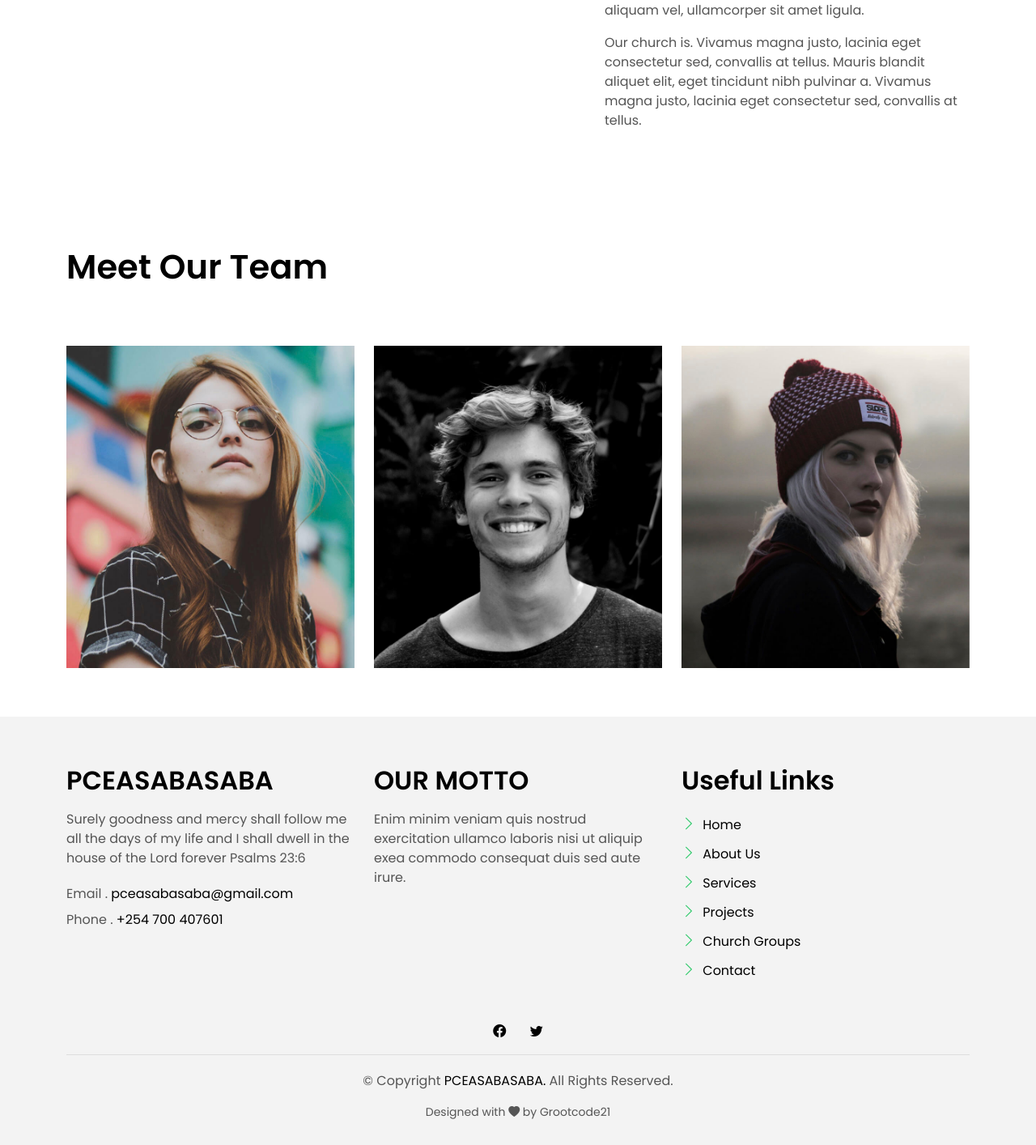
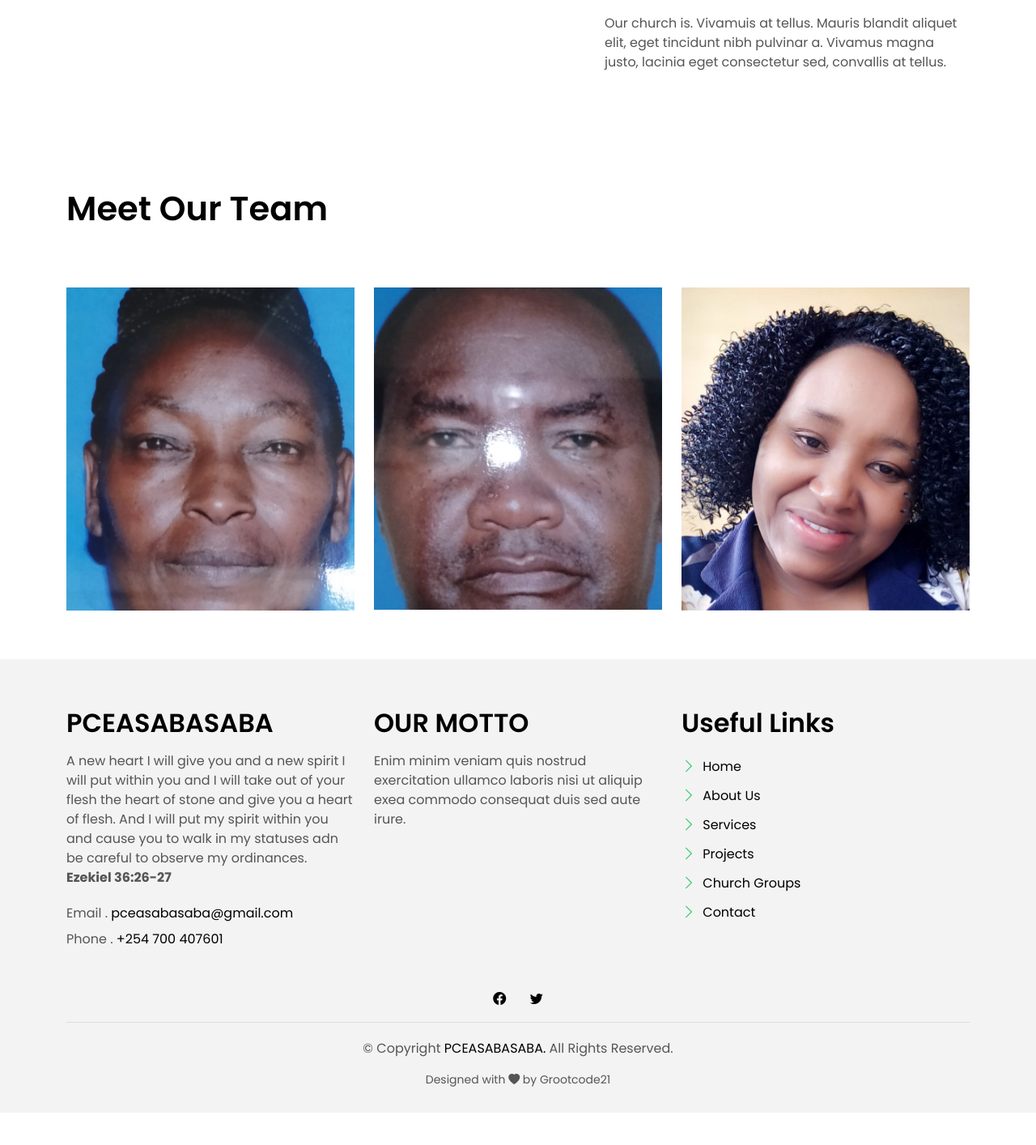
Before and after one commit to HashInferni/churchwebsite, a Django app: page /about.html/ in a window 1280 px wide. Shown: the part 1416-2830 px from the top of the page at 81% size. After the commit the page ends 2758 px from the top, so only its background shows below. Run offline with Django 4.2, Linux system fonts and the light colour scheme; some libraries are stand-ins or nearby versions.

Commit message:
Continuous improvements

```diff
--- a/mysite/settings.py
+++ b/mysite/settings.py
@@ -10,6 +10,7 @@ For the full list of settings and their values, see
 https://docs.djangoproject.com/en/4.0/ref/settings/
 """
 import os
+from django.conf import ENVIRONMENT_VARIABLE
 import django_heroku
 from decouple import config
 import dj_database_url
@@ -24,7 +25,8 @@ BASE_DIR = Path(__file__).resolve().parent.parent
 
 # SECURITY WARNING: keep the secret key used in production secret!
 SECRET_KEY = config('SECRET_KEY')
-
+#SECRET_KEY = 'django-insecure-+5kbuat7&*&7cr_x@^tac9_ccd(hhpb5v3^kzihz+k6ef*&-hw'
+#This secret key is from my portfolio_site
 
 
 # SECURITY WARNING: don't run with debug turned on in production!
--- a/pceasabasaba/templates/pceasabasaba/about.html
+++ b/pceasabasaba/templates/pceasabasaba/about.html
@@ -6,7 +6,7 @@
   <meta charset="utf-8">
   <meta content="width=device-width, initial-scale=1.0" name="viewport">
 
-  <title>PCEASABASABA-About Us</title>
+  <title>About Us-PCEASABASABA</title>
   <meta content="" name="description">
   <meta content="" name="keywords">
 
@@ -221,16 +221,15 @@
                   </h3>
                 </div>
                 <p class="color-text-a">
-                  Our church goes way back to 20th September 1992 when it was first established.The three elders who started it are:
+                  The Pentecostal Church of East Africa,Sabasaba church goes way back to 20th September 1992 when it was first established.The three elders who started it are:
                   Mr Joseph Ndung'u Kanyotu(Gatukuyu District), Mr James Muiruri Mburu(Sabasaba District) and Mrs Peris Magiri Muiruri
                   (Gathuri District). They are now retired elders.
-                  consectetur sed, convallis
-                  at tellus. Praesent sapien massa, convallis a pellentesque nec, egestas non nisi. Vestibulum
+                   a pellentesque nec, egestas non nisi. Vestibulum
 
                   neque, auctor sit amet aliquam vel, ullamcorper sit amet ligula.
                 </p>
                 <p class="color-text-a">
-                  Our church is. Vivamus magna justo, lacinia eget consectetur sed, convallis at tellus.
+                  Our church is. Vivamuis at tellus.
                   Mauris blandit aliquet
                   elit, eget tincidunt nibh pulvinar a. Vivamus magna justo, lacinia eget consectetur sed,
                   convallis at tellus.
@@ -258,13 +257,13 @@
           <div class="col-md-4">
             <div class="card-box-d">
               <div class="card-img-d">
-                <img src="{% static 'pceasabasaba/assets/img/agent-7.jpg'%}" alt="" class="img-d img-fluid">
+                <img src="{% static 'pceasabasaba/assets/img/agent-chairperson.jpg'%}" alt="" class="img-d img-fluid">
               </div>
               <div class="card-overlay card-overlay-hover">
                 <div class="card-header-d">
                   <div class="card-title-d align-self-center">
                     <h3 class="title-d">
-                      <a href="agent-single.html" class="link-two">Lydia Wairimu
+                      <a href="#" class="link-two">Lydia Wairimu
                         <br> Mungai</a>
                     </h3>
                   </div>
@@ -313,13 +312,13 @@
           <div class="col-md-4">
             <div class="card-box-d">
               <div class="card-img-d">
-                <img src="{% static 'pceasabasaba/assets/img/agent-6.jpg'%}" alt="" class="img-d img-fluid">
+                <img src="{% static 'pceasabasaba/assets/img/agent-secretary.jpg'%}" alt="" class="img-d img-fluid">
               </div>
               <div class="card-overlay card-overlay-hover">
                 <div class="card-header-d">
                   <div class="card-title-d align-self-center">
                     <h3 class="title-d">
-                      <a href="agent-single.html" class="link-two">Elijah Mwangi
+                      <a href="#" class="link-two">Elijah Mwangi
                         <br> Mungai</a>
                     </h3>
                   </div>
@@ -369,14 +368,14 @@
           <div class="col-md-4">
             <div class="card-box-d">
               <div class="card-img-d">
-                <img src="{% static 'pceasabasaba/assets/img/agent-5.jpg'%}" alt="" class="img-d img-fluid">
+                <img src="{% static 'pceasabasaba/assets/img/agent-treasurer.jpg'%}" alt="" class="img-d img-fluid">
               </div>
               <div class="card-overlay card-overlay-hover">
                 <div class="card-header-d">
                   <div class="card-title-d align-self-center">
                     <h3 class="title-d">
-                      <a href="agent-single.html" class="link-two">Esther Toledo
-                        <br> Cascada</a>
+                      <a href="#" class="link-two">Esther Wanjiku
+                        <br> Njuguna</a>
                     </h3>
                   </div>
                 </div>
@@ -441,9 +440,10 @@
             </div>
             <div class="w-body-a">
               <p class="w-text-a color-text-a">
-                Surely goodness and mercy shall follow me all the days of my life
-                and I shall dwell in the house of the Lord forever
-                Psalms 23:6
+               A new heart I will give you and a new spirit I will put within you and I will take out of your flesh
+               the heart of stone and give you a heart of flesh. And I will put my spirit within you and cause you
+               to walk in my statuses adn be careful to observe my ordinances.
+               <br><strong>Ezekiel 36:26-27</strong>
               </p>
             </div>
             <div class="w-footer-a">
--- a/pceasabasaba/templates/pceasabasaba/contact.html
+++ b/pceasabasaba/templates/pceasabasaba/contact.html
@@ -6,7 +6,7 @@
   <meta charset="utf-8">
   <meta content="width=device-width, initial-scale=1.0" name="viewport">
 
-  <title>PCEASABASABA - Index</title>
+  <title>Contact-PCEASABASABA</title>
   <meta content="" name="description">
   <meta content="" name="keywords">
 
```
Also changed, not shown: pceasabasaba/templates/pceasabasaba/index.html (+48 -19 lines), pceasabasaba/static/pceasabasaba/assets/img/agent-chairperson.jpg (added), pceasabasaba/static/pceasabasaba/assets/img/agent-sec.jpg (deleted), pceasabasaba/static/pceasabasaba/assets/img/agent-secretary.jpg (added), pceasabasaba/static/pceasabasaba/assets/img/agent-treasurer.jpg (added), pceasabasaba/static/pceasabasaba/assets/img/mini-testimonial-3a.jpg, pceasabasaba/static/pceasabasaba/assets/img/mini-testimonial-treasurer.jpg (added), pceasabasaba/static/pceasabasaba/assets/img/testimonial-14.jpg (added).
